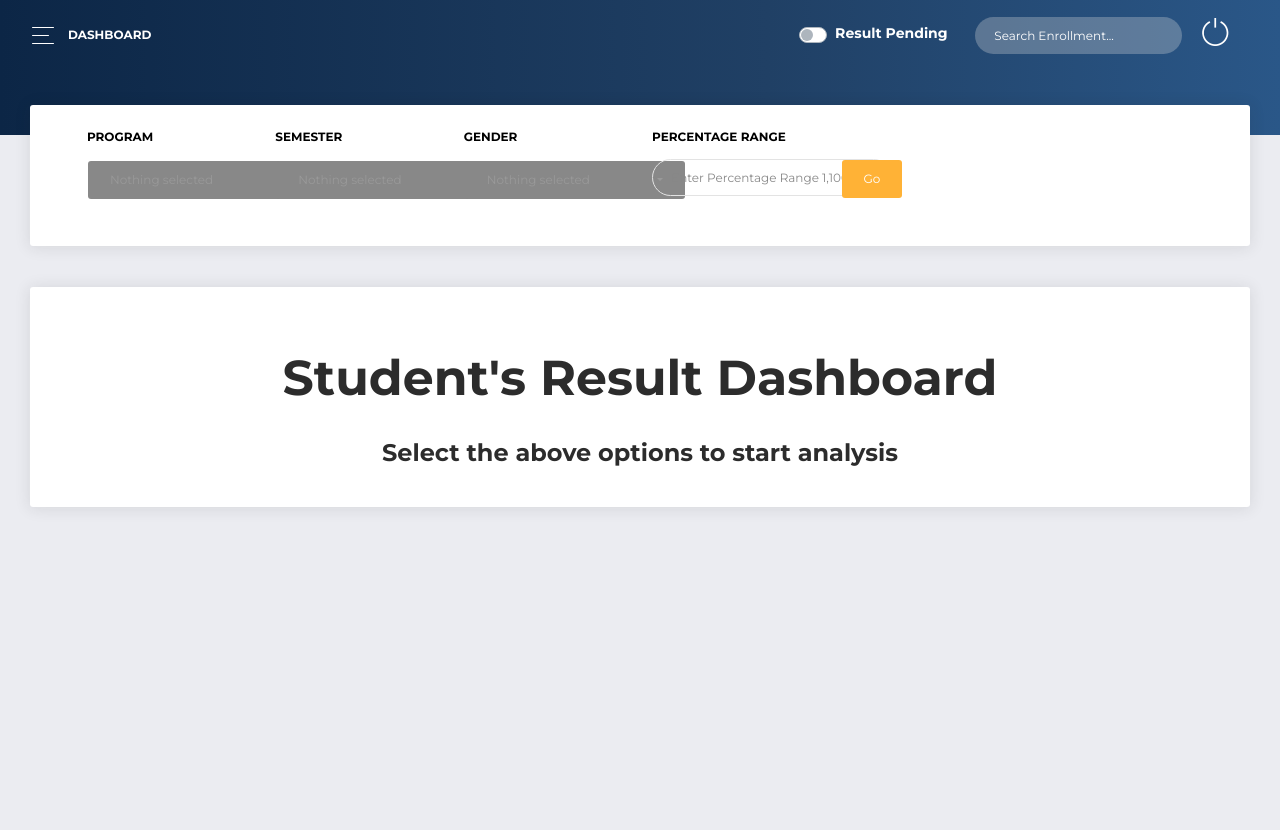
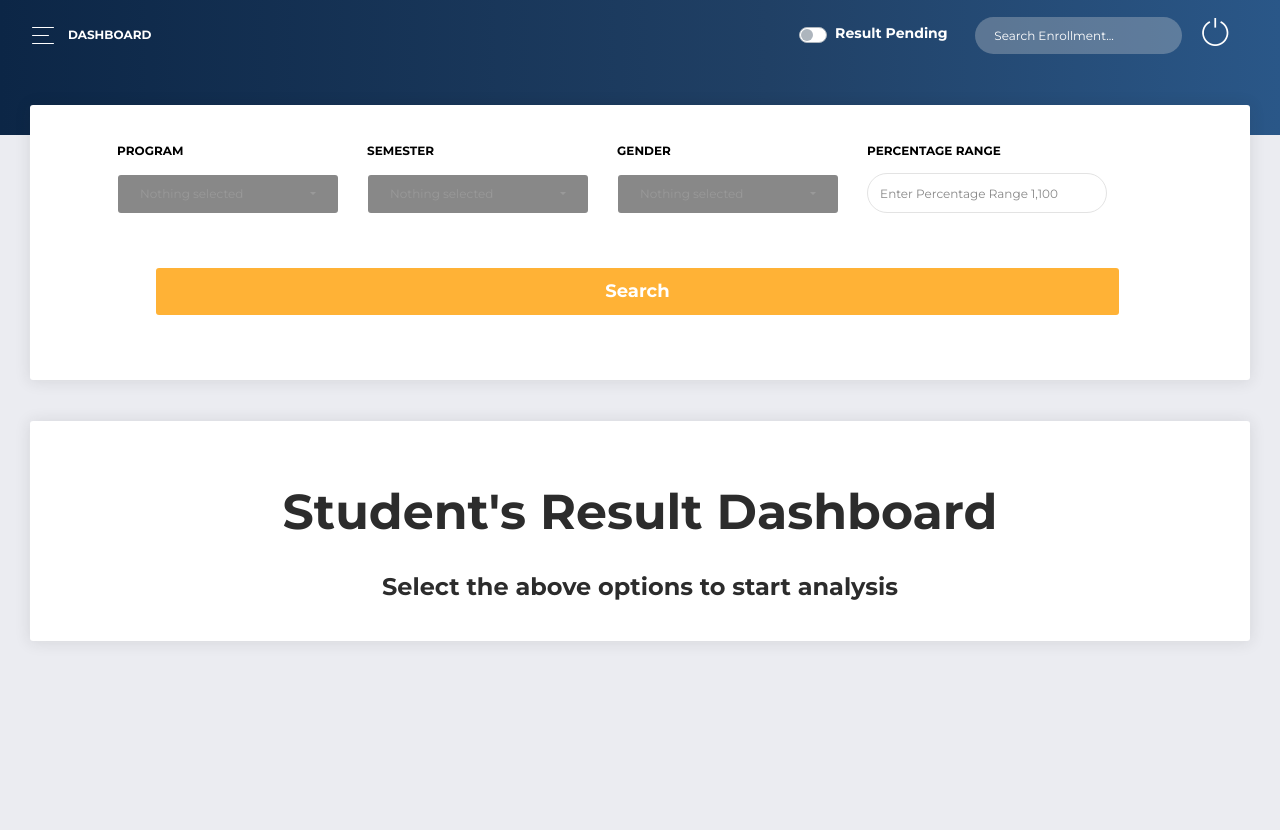
Before and after one commit to NamitPandey/QUIZ_APP, a Django app: page /university/adminpanel/dashboard/ in a window 1280 px wide. Run offline with Django 3.2, Linux system fonts and the light colour scheme; a user stored in the database is signed in; data comes from the database, SQL or seed files in the repository; both versions use the stored data as it was after the commit; some libraries are stand-ins or nearby versions.

Commit message:
ALINGEMENT FIXED DASHBOARD SECTION, FEEDBACK MULTI-DRPOPDOWN FIXED

```diff
--- a/ROOT/ADMINPANEL/views.py
+++ b/ROOT/ADMINPANEL/views.py
@@ -17,6 +17,7 @@ from sqlalchemy import create_engine
 import datetime
 from ADMINPANEL.sendMail import send_mails
 from ADMINPANEL.forms import Information
+from itertools import chain
 # Create your views here.
 global dataBaseMapper
 
@@ -50,6 +51,17 @@ def update_result_status(request, status):
         resultStat.RESULT_STATUS= 0
         resultStat.save()
 
+def check_missing_cat(querySet):
+    print("HI")
+    print(querySet.to_dataframe())
+    querySet = querySet.to_dataframe()["CATEGORY"].tolist()
+    missingCat = []
+    for cat in ['APPTITUDE', 'GENERAL_KNOWLEDGE', 'LOGICAL', 'WRITTEN_COMMUNICATION']:
+
+        if cat not in querySet:
+            missingCat.append(cat)
+
+    return missingCat
 
 def convert_to_str(x):
 
@@ -539,6 +551,7 @@ def dashboard(request):
 def get_report(enrollmentNo):
 
     studntRep = QuizData.objects.filter(ENROLLMENT_NUMBER__iexact=enrollmentNo,)
+    totalAttempt = studntRep.values('CATEGORY').annotate(TOTAL_ATTEMPT = Count('CORRECT_ANSWER')).order_by('CATEGORY')
     studntRep = studntRep.values('CATEGORY', 'ANSWER').filter(ANSWER__iexact = F('CORRECT_ANSWER')).order_by('CATEGORY', 'ANSWER')
     studntRep = studntRep.values('CATEGORY').annotate(COUNT = Count('CATEGORY')).order_by('CATEGORY')
     total = 10#100/sum(studntRep.to_dataframe()['COUNT'])
@@ -739,6 +752,8 @@ def student_report(request, enroll):
 
         try:
             studntRep = get_report(enrollmentid)
+            missingCat = check_missing_cat(studntRep)
+            missinglenght = len(missingCat)
             piechartSeries, columnSeries, categoryList = highchart(studntRep)
             TOTAL_CRT = sum(studntRep.to_dataframe()['COUNT'])
 
@@ -760,6 +775,8 @@ def student_report(request, enroll):
             context.update({
             'studentData':studentData,
             'studntRep':studntRep,
+            "missingCat":missingCat,
+            "missinglenght": missinglenght,
             'TOTAL_CRT':TOTAL_CRT,
             "enrollmntNO": enrollmentid,
 
@@ -775,7 +792,8 @@ def student_report(request, enroll):
             "qstnDtaSeries":qstnDtaSeries,
             "colorType":colorType,
             })
-        except:
+        except Exception as e:
+            print(e)
             context.update({
             'WARNING_MSG': 'ENABLE',
             "MSG":f"Looks like <u style='color:red;'>{enrollmentid}</u>" +" has not given the test till now <br><br> PLEASE CHECK BACK AGAIN!",
--- a/ROOT/MCQ/views.py
+++ b/ROOT/MCQ/views.py
@@ -364,7 +364,7 @@ def quiz_page(request,randmNmbr,mainID,randmNmbr2, counter, resultedTime):
 
         # getting time and adding 45 minutes for test time limit
         nowTime=datetime.datetime.now()
-        maxTime = nowTime+datetime.timedelta(minutes=44)
+        maxTime = nowTime+datetime.timedelta(minutes=44.5)
 
         resultedTime = datetime.datetime.strptime(str(maxTime - nowTime), "%H:%M:%S")
 
--- a/ROOT/templates/ADMIN_PANEL/dashboard.html
+++ b/ROOT/templates/ADMIN_PANEL/dashboard.html
@@ -36,12 +36,11 @@
                 </div>
               </div>
             </div> -->
+            <div class="row" style="margin-left:4%; margin-bottom:4%;">
 
-            <div class="col-md-2" style="max-height:100px; height:100px;">
-
-              <div class="dropdown" style="margin-left:15px; margin-top:-10px;">
-                <label style="color:black;"><strong>PROGRAM</strong></label>
-                <div class="form-group" >
+              <div class="col" style="margin-top:-10px;">
+                <label class="mt-3" style="color:black;"><strong>PROGRAM</strong></label>
+                <div class="">
                   <select  id="travel" class="selectpicker" name="program_POST" multiple required>
 
                     {% for prg in PRGM %}
@@ -52,17 +51,13 @@
                       {% endif %}
                     {% endfor %}
 
-
                   </select>
                 </div>
               </div>
-            </div>
 
-            <div class="col-md-2" style="max-height:100px; height:100px;">
-
-              <div class="dropdown" style="margin-left:15px; margin-top:-10px;">
-                <label style="color:black;"><strong>SEMESTER</strong></label>
-                <div class="form-group" >
+              <div class="col" style="margin-top:-10px;">
+                <label class="mt-3" style="color:black;"><strong>SEMESTER</strong></label>
+                <div class="">
                   <select  id="travel" class="selectpicker" name="semester_POST" multiple required>
 
                     {% for prg in '1 2 3 4 5 6 7'|makelist %}
@@ -76,13 +71,10 @@
                   </select>
                 </div>
               </div>
-            </div>
 
-            <div class="col-md-2" style="max-height:100px; height:100px;">
-
-              <div class="dropdown" style="margin-left:15px; margin-top:-10px;">
-                <label style="color:black;"><strong>GENDER</strong></label>
-                <div class="form-group" >
+              <div class="col" style="margin-top:-10px;">
+                <label class="mt-3" style="color:black;"><strong>GENDER</strong></label>
+                <div class="">
                   <select  id="travel" class="selectpicker" name="gender_POST" multiple required>
 
                     {% for gndr in GNDR %}
@@ -96,32 +88,24 @@
                   </select>
                 </div>
               </div>
+
+              <div class="col" style="margin-top:-10px;">
+                <label class="mt-3" style="color:black;"><strong>PERCENTAGE RANGE</strong></label>
+                <div class="">
+                  <input class="form-control mt-2" pattern="\d{1,2}[,]\d{2,3}" max="100" type="text" name="perRange" placeholder="Enter Percentage Range 1,100" style="width:240px; height:40px;">
+                </div>
+              </div>
+
             </div>
 
-            <div class="col-md-2" style="max-height:100px; height:100px;">
-
-              <div class="dropdown" style="margin-left:15px; margin-top:-10px;">
-                <label style="color:black;"><strong>PERCENTAGE RANGE</strong></label>
-                <div class="form-group">
-                  <input class="form-control mt-2" pattern="\d{1,2}[,]\d{2,3}" max="100" type="text" name="perRange" placeholder="Enter Percentage Range 1,100" style="width:240px;">
-                  <!-- <select  id="travel" class="selectpicker" name="gender_POST" multiple required>
-
-                    {% for gndr in GNDR %}
-                      <option value="{{gndr}}" style="font-weight:600; color:black;">{{gndr|title}}</option>
-                    {% endfor %}
-
-                  </select> -->
+            <div class="row col-12" style="margin-left:6%; margin-bottom:4%;">
+              <div class="col" style="margin-top:-10px;">
+                <div class="">
+                  <button class="btn btn-warning" type="submit" name="button" style="width:90%; font-size:18px;"><strong>Search</strong></button>
                 </div>
               </div>
             </div>
 
-            <div class="col-md-2" style="max-height:100px; height:100px;">
-              <div class="dropdown" style="margin-left:15px; margin-top:14px;">
-                <div class="form-group" >
-                  <button class="btn btn-warning" type="submit" name="button">Go</button>
-                </div>
-              </div>
-            </div>
           </form>
         </div>
 
```
Also changed, not shown: ROOT/templates/ADMIN_PANEL/studentReport.html (+27 -0 lines), ROOT/templates/MAIN_PAGE/QUIZ_PAGE.html (+15 -18 lines), ROOT/templates/MAIN_PAGE/testPage.html (+10 -14 lines), ROOTdb.sqlite3.
